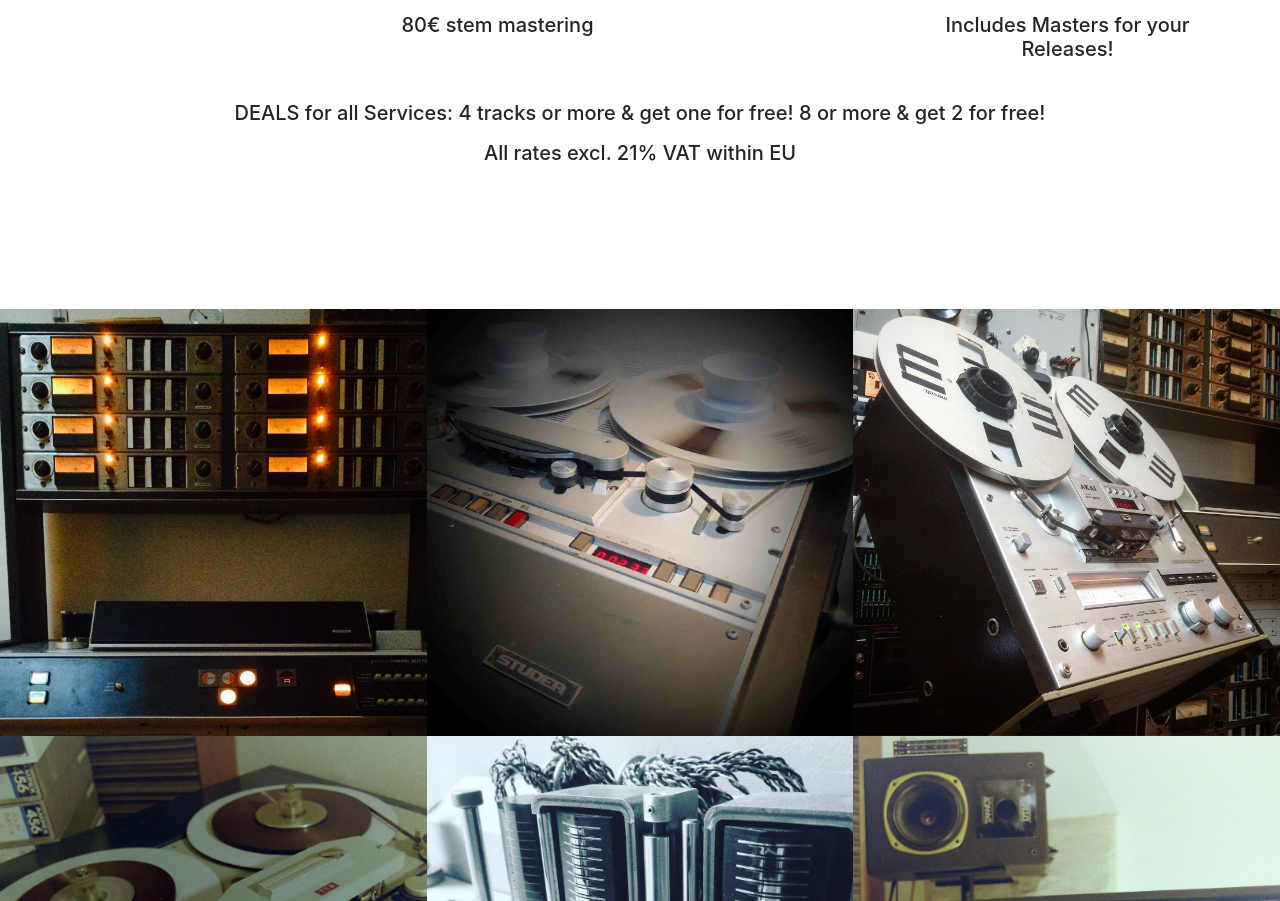
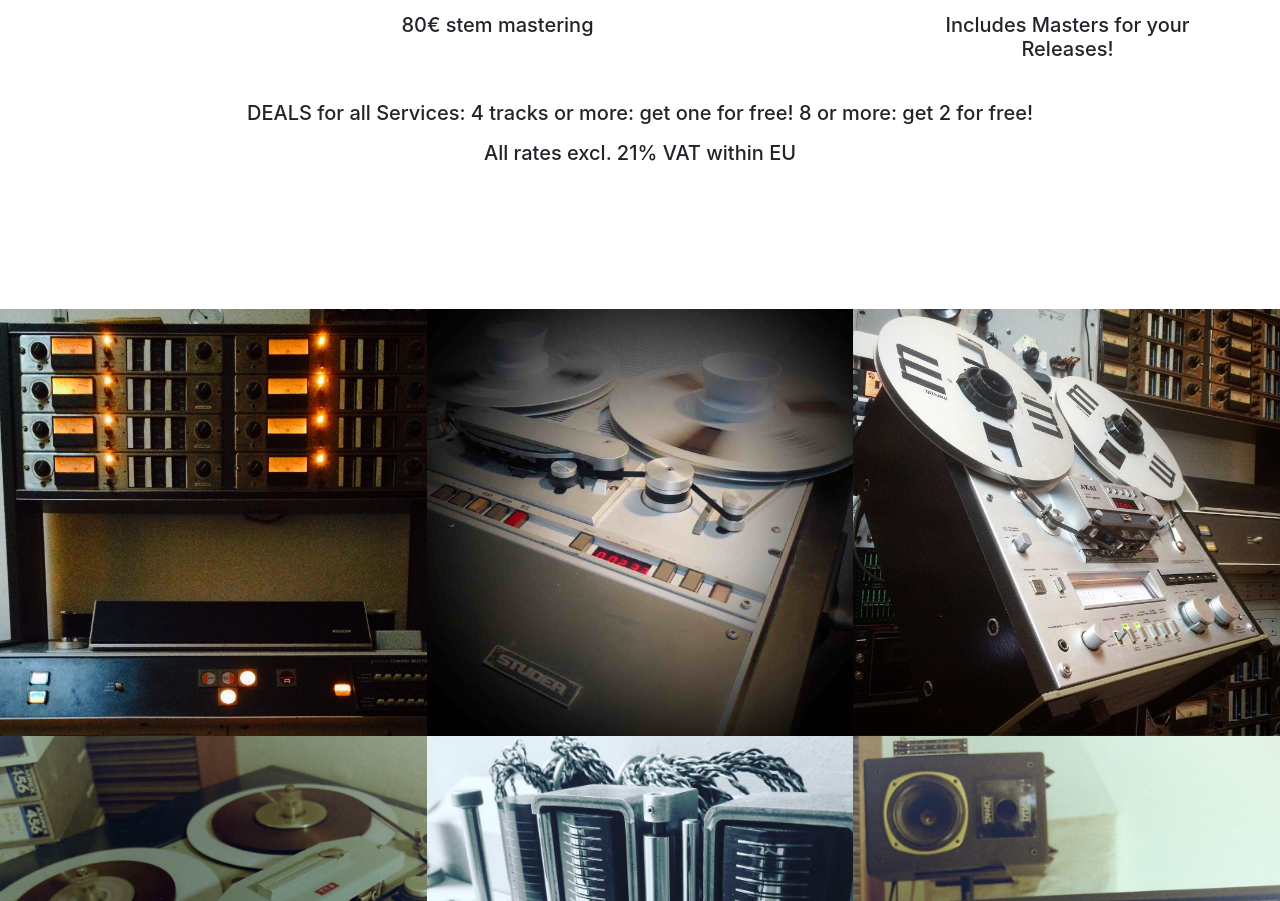
Before and after one commit to ChristophPWalter/tape-your-mix, a website with bundled scripts: page index.html in a window 1280 px wide. Shown: the part 2516-3417 px from the top of the page. Built offline with nearby package versions, Linux system fonts and the light colour scheme.

Commit message:
lose end

```diff
--- a/index.html
+++ b/index.html
@@ -186,7 +186,7 @@
     </div>
     &nbsp;
     <div class="col-lg-8 mx-auto text-center">
-        <h3 class="mb-3 klein">DEALS for all Services: 4 tracks or more & get one for free! 8 or more & get 2 for free!</h3>
+        <h3 class="mb-3 klein">DEALS for all Services: 4 tracks or more: get one for free! 8 or more: get 2 for free!</h3>
       <h2 class="mb-3 klein">All rates excl. 21% VAT within EU</h2>
     </div>
   </section>
```
